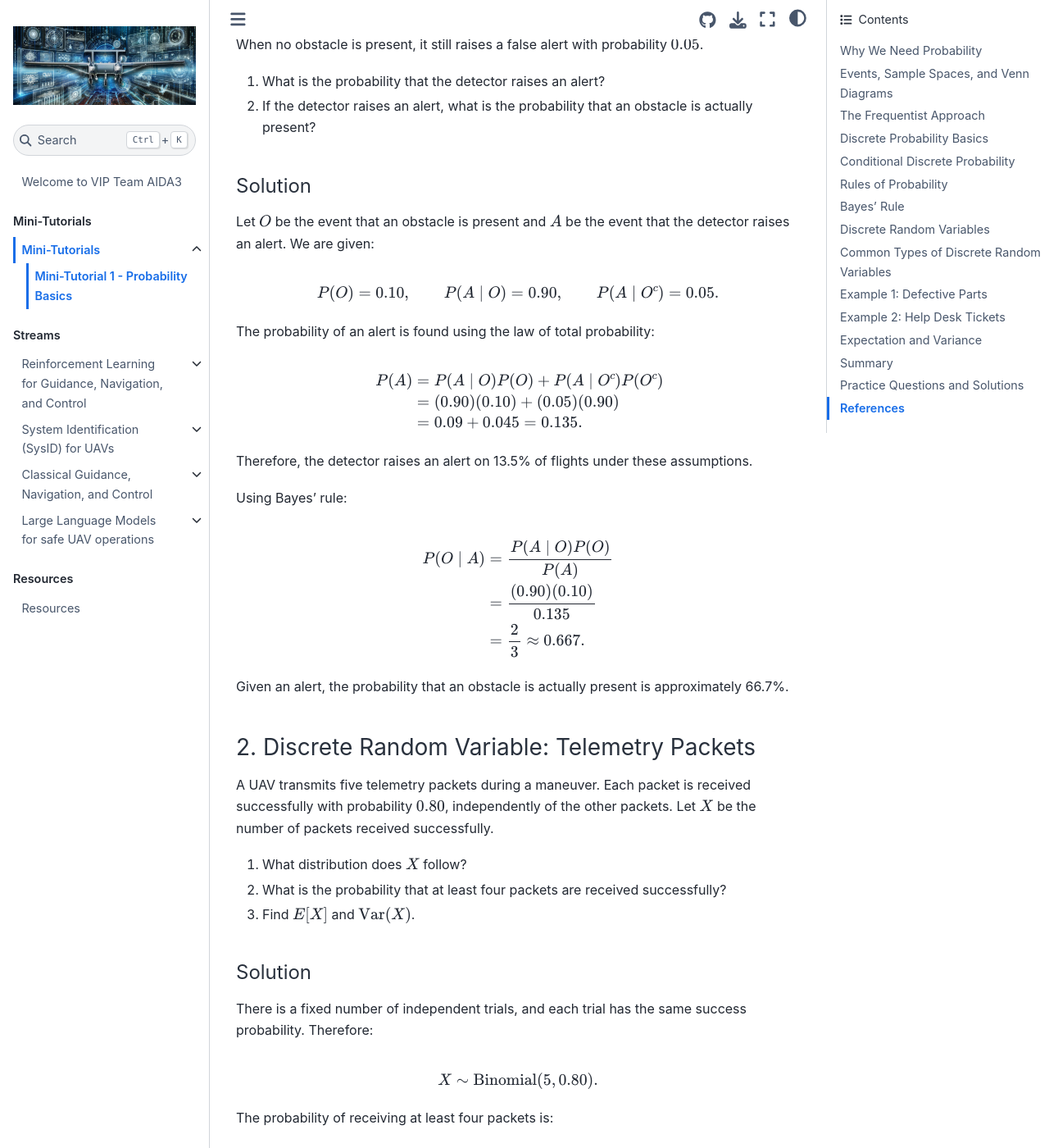
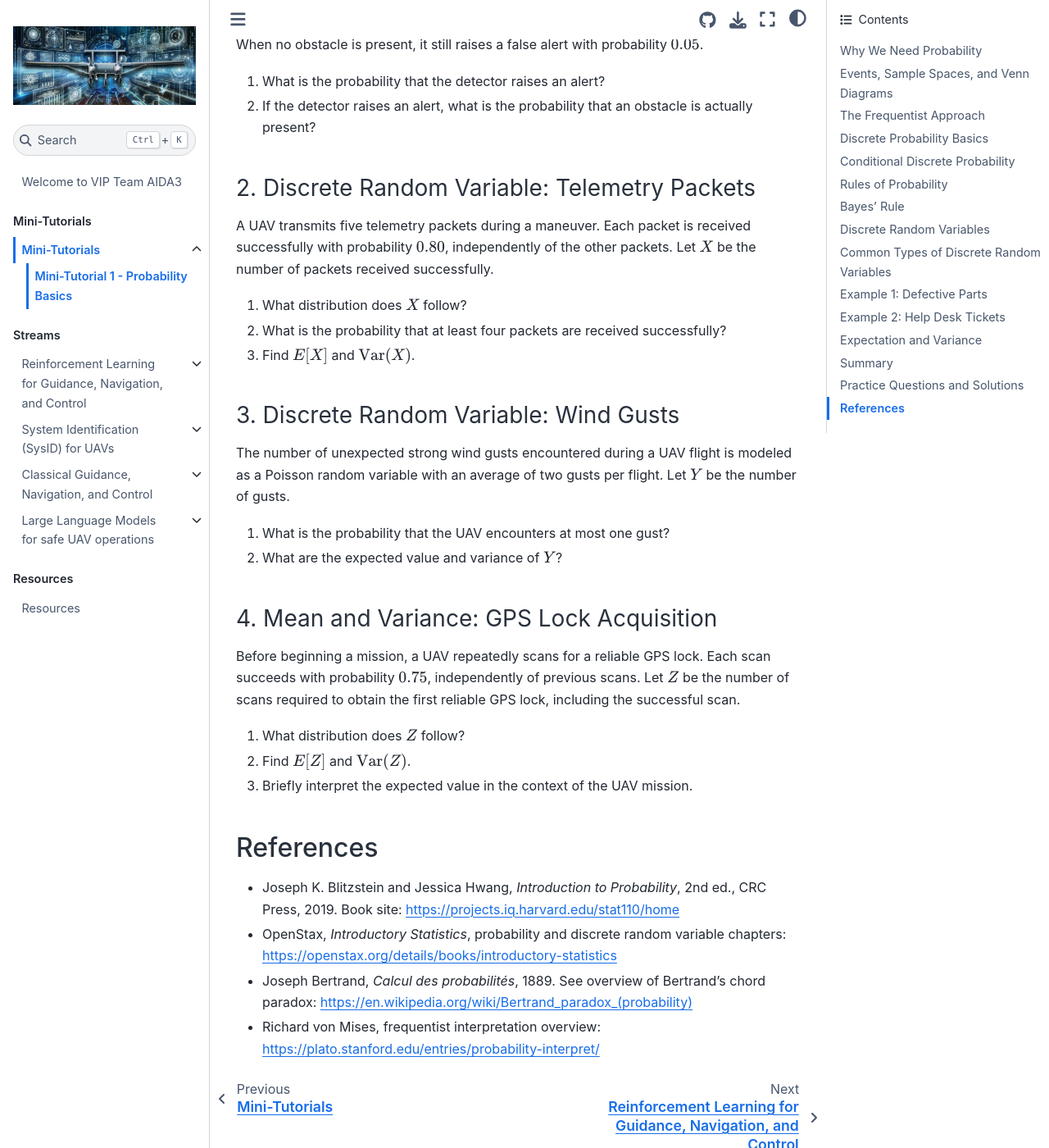
Before and after one commit to VIP-Team-AIDA3/VIP-Team-AIDA3.github.io, a Jupyter Book: the page built from mini-tutorials/lecture01.md, in a window 1280 px wide and 1400 px high, scrolled down 13165 px. Shown: the whole window at 82% size. Built offline with Jupyter Book 1.0.4 settings and Sphinx 7.4.7 and the Sphinx Book theme 1.1.4, drawn with Linux system fonts in a browser that asks for light colours; some of the changed text lies outside the part shown.

Commit message:
Comment solutions to practice questions

```diff
--- a/mini-tutorials/lecture01.md
+++ b/mini-tutorials/lecture01.md
@@ -485,7 +485,7 @@ During a UAV flight, the probability that an obstacle is present in the planned
 1. What is the probability that the detector raises an alert?
 2. If the detector raises an alert, what is the probability that an obstacle is actually present?
 
-#### Solution
+<!-- #### Solution
 
 Let $O$ be the event that an obstacle is present and $A$ be the event that the detector raises an alert. We are given:
 
@@ -517,7 +517,7 @@ P(O\mid A)
 \end{aligned}
 $$
 
-Given an alert, the probability that an obstacle is actually present is approximately 66.7%.
+Given an alert, the probability that an obstacle is actually present is approximately 66.7%. -->
 
 ### 2. Discrete Random Variable: Telemetry Packets
 
@@ -527,7 +527,7 @@ A UAV transmits five telemetry packets during a maneuver. Each packet is receive
 2. What is the probability that at least four packets are received successfully?
 3. Find $E[X]$ and $\operatorname{Var}(X)$.
 
-#### Solution
+<!-- #### Solution
 
 There is a fixed number of independent trials, and each trial has the same success probability. Therefore:
 
@@ -564,7 +564,7 @@ and:
 
 $$
 \operatorname{Var}(X)=np(1-p)=(5)(0.8)(0.2)=0.8.
-$$
+$$ -->
 
 ### 3. Discrete Random Variable: Wind Gusts
 
@@ -573,7 +573,7 @@ The number of unexpected strong wind gusts encountered during a UAV flight is mo
 1. What is the probability that the UAV encounters at most one gust?
 2. What are the expected value and variance of $Y$?
 
-#### Solution
+<!-- #### Solution
 
 The model is:
 
@@ -598,7 +598,7 @@ For a Poisson random variable, both the expectation and variance equal $\lambda$
 
 $$
 E[Y]=2, \qquad \operatorname{Var}(Y)=2.
-$$
+$$ -->
 
 ### 4. Mean and Variance: GPS Lock Acquisition
 
@@ -608,7 +608,7 @@ Before beginning a mission, a UAV repeatedly scans for a reliable GPS lock. Each
 2. Find $E[Z]$ and $\operatorname{Var}(Z)$.
 3. Briefly interpret the expected value in the context of the UAV mission.
 
-#### Solution
+<!-- #### Solution
 
 The UAV repeats independent trials with a constant success probability until the first success. Therefore:
 
@@ -644,7 +644,7 @@ $$
 \approx 0.44.
 $$
 
-Over many mission starts, the UAV will require an average of approximately 1.33 scans to obtain its first reliable GPS lock. This does not mean that a single mission can take 1.33 scans; an individual mission always requires a whole number of scans.
+Over many mission starts, the UAV will require an average of approximately 1.33 scans to obtain its first reliable GPS lock. This does not mean that a single mission can take 1.33 scans; an individual mission always requires a whole number of scans. -->
 
 ## References
 
```
